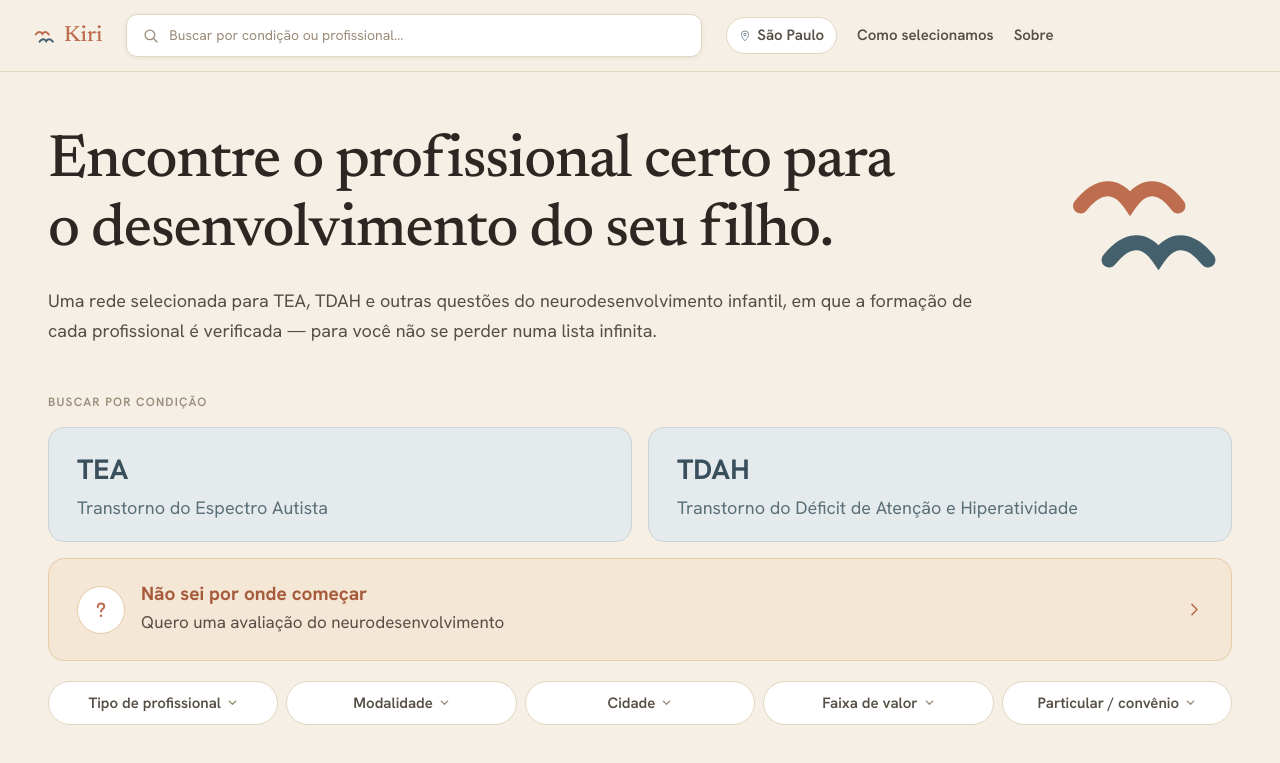
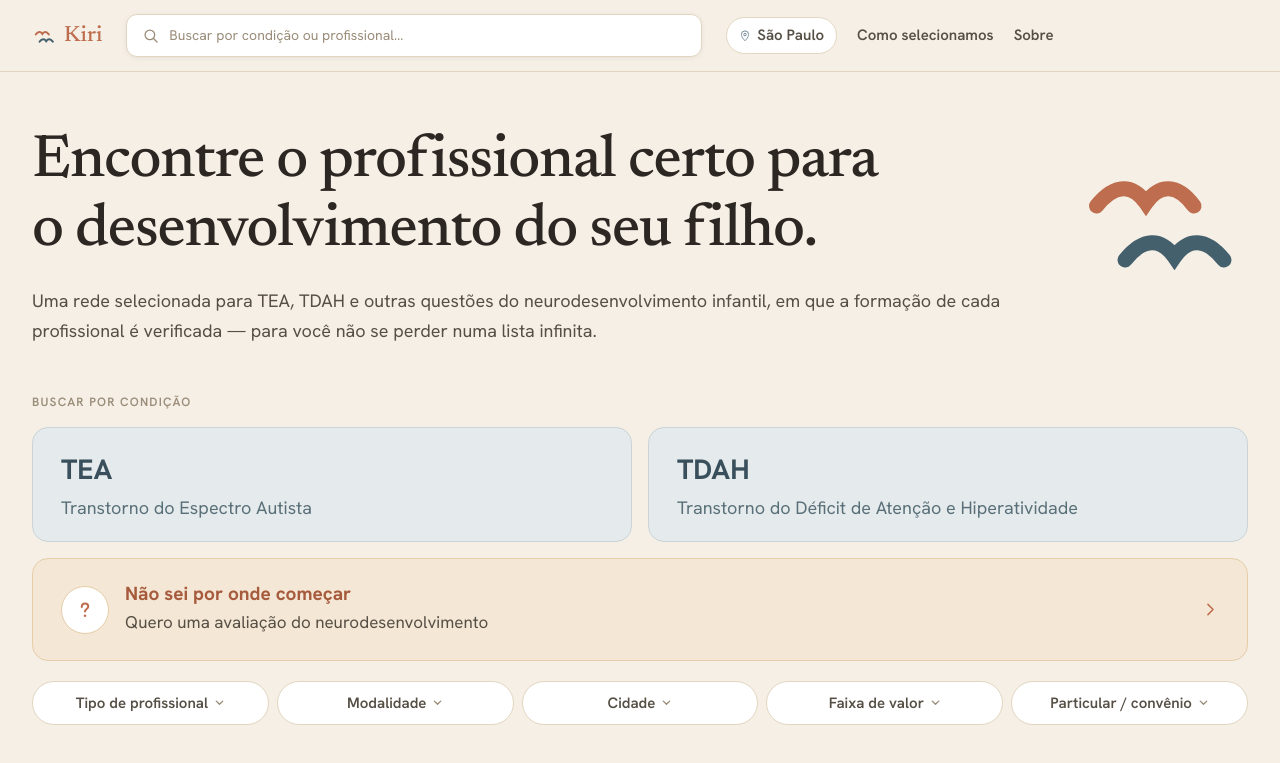
Before and after one commit to kirisaude/kiri-site, a Next.js app: page / in a window 1280 px wide. Shown: the top 763 px of the page. Built offline with nearby package versions, Linux system fonts and the light colour scheme.

Commit message:
Alinha margem esquerda do conteúdo com o header na home

```diff
--- a/src/app/page.tsx
+++ b/src/app/page.tsx
@@ -131,7 +131,7 @@ export default function Home() {
       </header>
 
       {/* ═══ CONTEÚDO PRINCIPAL ═══ */}
-      <div className="max-w-7xl mx-auto px-4 md:px-8 lg:px-12">
+      <div className="max-w-7xl mx-auto px-4 md:px-8">
 
         {/* Hero */}
         <div className="pt-6 md:pt-14 md:pb-2 flex items-start gap-8 md:gap-12">
```
